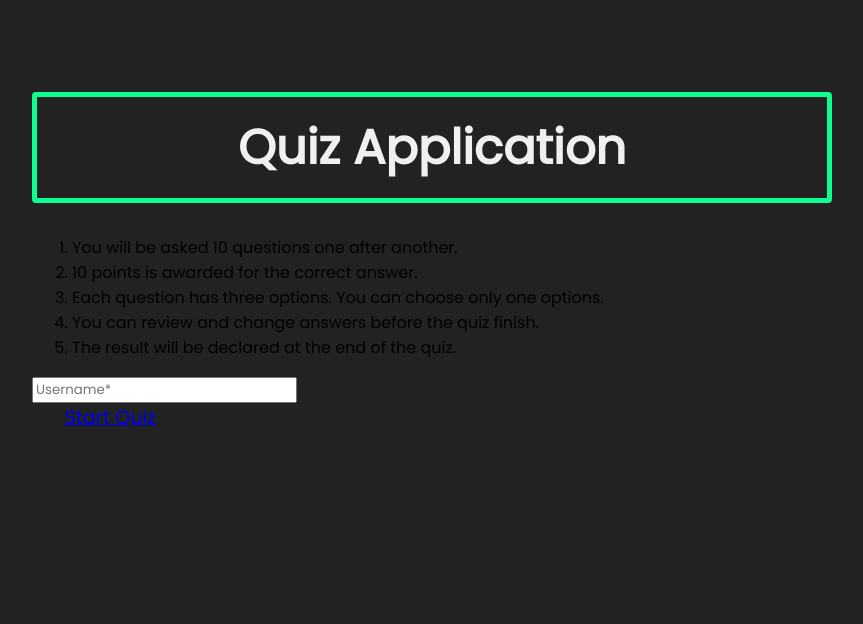
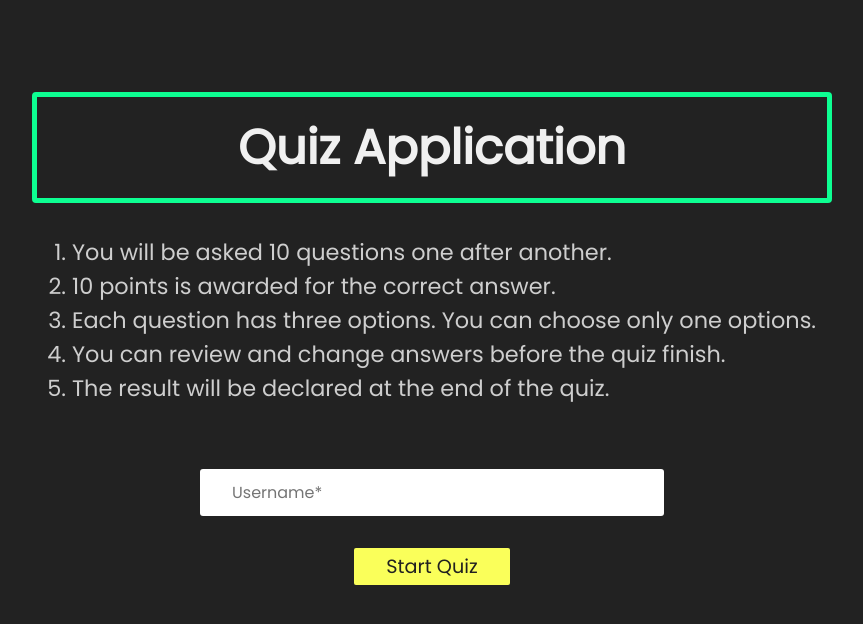
Before and after one commit to henryydiamond/Quiz-App-Client, a React (Create React App) app: page / in a window 1280 px wide. Shown: the top 624 px of the page, without its empty margins (208-1071 px from the left). Built offline with nearby package versions, Linux system fonts and the light colour scheme.

Commit message:
Main Component Created

```diff
--- a/src/components/Main.js
+++ b/src/components/Main.js
@@ -1,5 +1,6 @@
 import React, { useRef } from 'react'
 import { Link } from 'react-router-dom'
+import '../styles/Main.css'
 
 export default function Main() {
 
@@ -18,7 +19,7 @@ export default function Main() {
         </ol>
 
         <form id="form">
-            <input ref={inputRef} type="text" placeholder='Username*' />
+            <input ref={inputRef} className="userid" type="text" placeholder='Username*' />
         </form>
 
         <div className='start'>
--- /dev/null
+++ b/src/styles/Main.css
@@ -0,0 +1,34 @@
+.container ol li{
+    font-size: 1.4em;
+    color: #cecece;
+}
+
+.start{
+    display: flex;
+    justify-content: center;
+    padding-top: 2em;
+}
+
+.start .btn{
+    padding: .2em 1.7em;
+    border: none;
+    border-radius: .1em;
+    font-size: 1.2em;
+    color: #202020;
+    text-decoration: none;
+    background-color: #faff5a;
+}
+
+#form{
+    display: flex;
+    justify-content: center;
+    margin-top: 4em;
+}
+
+#form .userid{
+    padding: .7em 2em;
+    width: 50%;
+    border: none;
+    border-radius: 3px;
+    font-size: 1em;
+}
```
